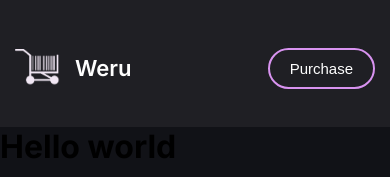
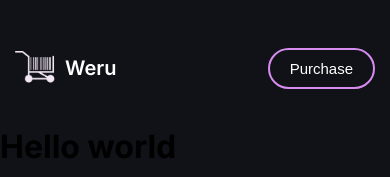
Before and after one commit to emanuelnakeng/weru, a React (Create React App) app: page / in a window 390 px wide. Shown: the top 177 px of the page. Built offline with nearby package versions, Linux system fonts and the light colour scheme.

Commit message:
Fixed header for mobile

```diff
--- a/src/index.css
+++ b/src/index.css
@@ -59,7 +59,6 @@ header {
 	justify-content: center;
 	width: 100%;
 	background-color: var(--clr-black);
-	opacity: 0.94;
 }
 
 nav {
@@ -128,10 +127,13 @@ nav {
 	}
 
 	.logo {
-		width: 50px;
+		width: 45px;
 	}
 	.logo-weru {
-		font-size: 22px;
+		font-size: 20px;
+	}
+	.logo-container a {
+		column-gap: 5px;
 	}
 }
 footer {
```
